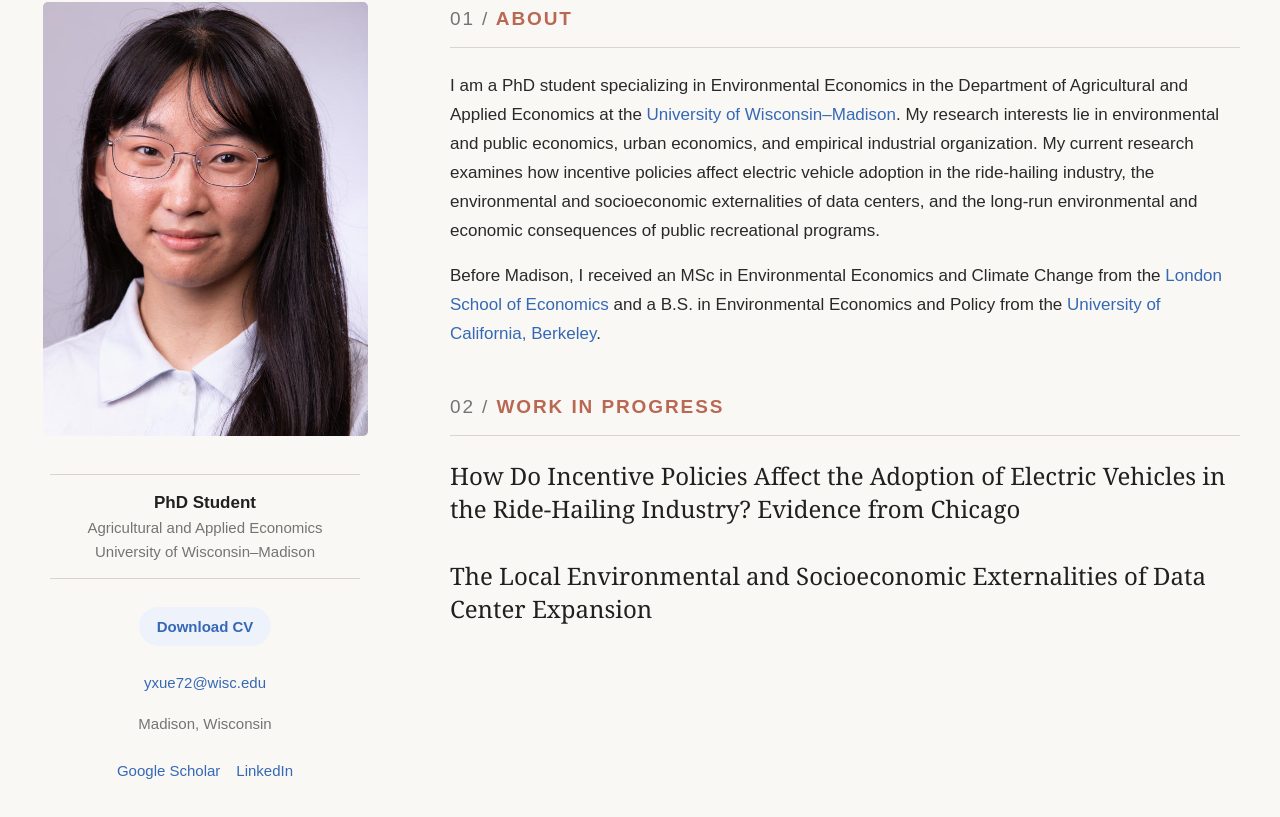
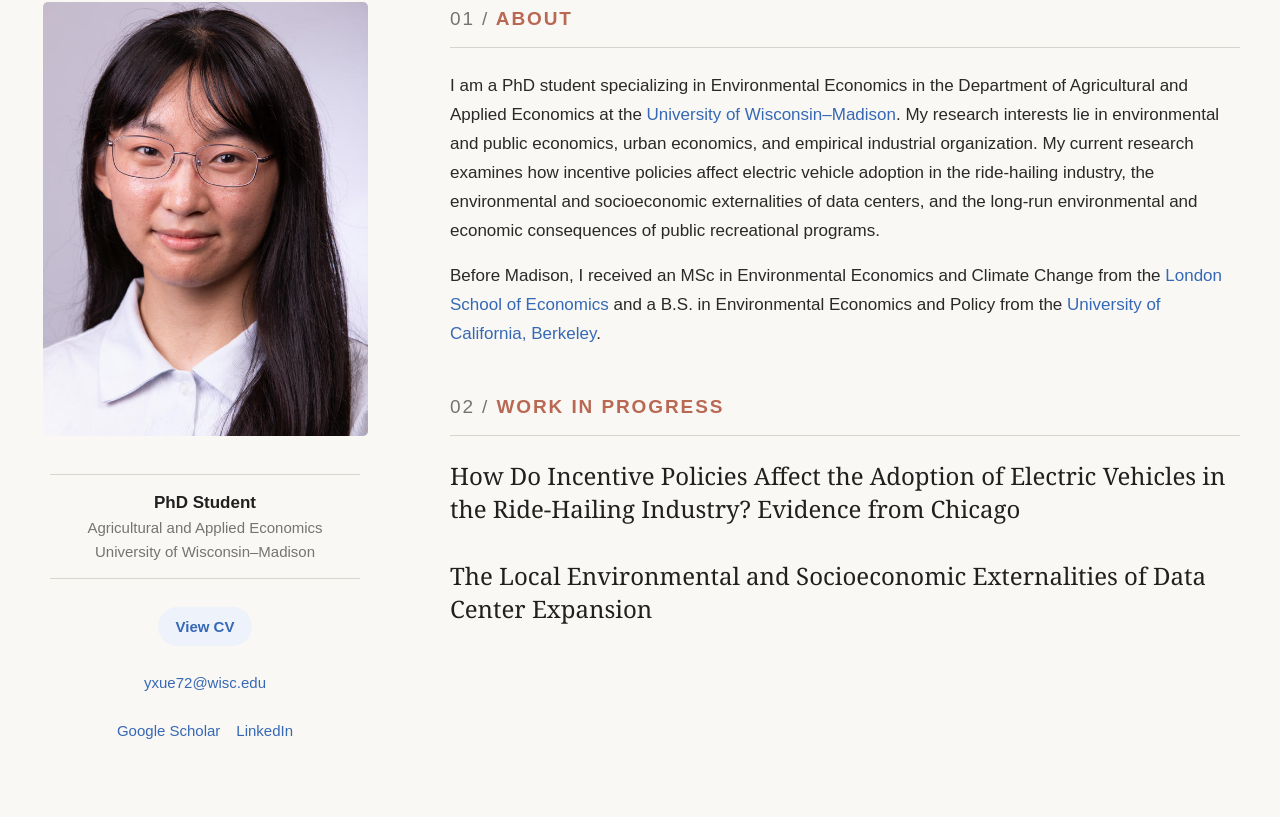
Before and after one commit to yulixue2001/yulixue.github.io, a plain HTML site: page index.html in a window 1280 px wide. Shown: the part 131-948 px from the top of the page. Drawn offline with Linux system fonts and the light colour scheme.

Commit message:
Update index.html

```diff
--- a/index.html
+++ b/index.html
@@ -47,17 +47,13 @@
       <a class="cv-button"
          href="assets/Yuli_Xue_CV.pdf"
          target="_blank">
-        Download CV
+        View CV
       </a>
 
       <div class="contact">
         <a href="mailto:yxue72@wisc.edu">
           yxue72@wisc.edu
         </a>
-
-        <p>
-          Madison, Wisconsin
-        </p>
 
         <div class="social-links">
 
@@ -150,7 +146,5 @@
 
     </main>
 
-  </div>
-
 </body>
 </html>
```
